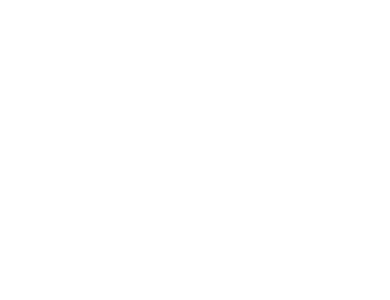
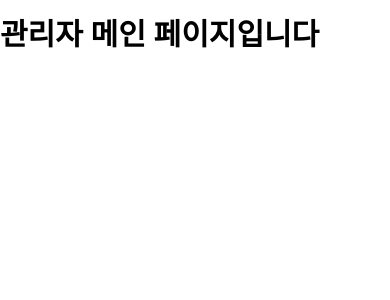
Before and after one commit to wlgks7460/Bobissue, a React (Vite) app in the folder react-project/: page /admin in a window 390 px wide. Shown: the top 300 px of the page. Built offline with nearby package versions, Linux system fonts and the light colour scheme.

Commit message:
:iphone: Design: 관리자 페이지 레이아웃 구성중

```diff
--- /dev/null
+++ b/react-project/src/components/admin/AdminHome.jsx
@@ -0,0 +1,11 @@
+import React from 'react'
+
+const Home = () => {
+  return (
+    <div>
+      <h1 className='text-3xl font-bold mt-4'>관리자 메인 페이지입니다</h1>
+    </div>
+  )
+}
+
+export default Home
--- a/react-project/src/components/admin/AdminHomePage.jsx
+++ /dev/null
@@ -1,13 +0,0 @@
-import React from 'react'
-
-const Home = () => {
-  return (
-    <>
-      <h1 className='text-3xl font-bold text-center underline'>
-        관리자 메인 페이지입니다 🎇
-      </h1>
-    </>
-  )
-}
-
-export default Home
--- a/react-project/src/pages/admin/Admin.jsx
+++ /dev/null
@@ -1,8 +0,0 @@
-import React from 'react'
-import AdminHomePage from '../admin/AdminHomePage'
-
-const Home = () => {
-  return <AdminHomePage />
-}
-
-export default Home
--- /dev/null
+++ b/react-project/src/pages/admin/AdminRoot.jsx
@@ -0,0 +1,8 @@
+import React from 'react'
+import { Outlet } from 'react-router-dom'
+
+const AdminRootPage = () => {
+  return <Outlet />
+}
+
+export default AdminRootPage
```
Also changed, not shown: react-project/src/router/Router.jsx (+10 -1 lines), react-project/src/components/admin/AdminLogin.jsx (added).
